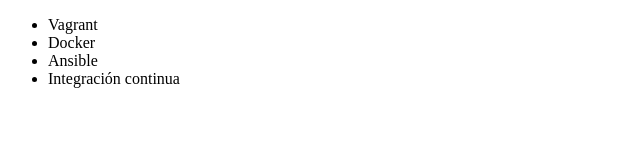
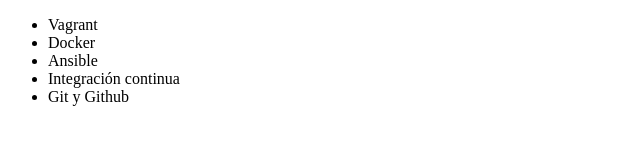
Before and after one commit to mesiasbm/curso-Git, a plain HTML site: page index.html in a window 1280 px wide. Shown: the whole page, without its empty margins (0-640 px from the left). Drawn offline with Linux system fonts and the light colour scheme.

Commit message:
Agregado curso de Git y Git hub

```diff
--- a/index.html
+++ b/index.html
@@ -10,6 +10,7 @@
             <li>Docker</li>
             <li>Ansible</li>
             <li>Integración continua</li>
+            <li>Git y Github</li>
         </ul>
     </body>
 
```
